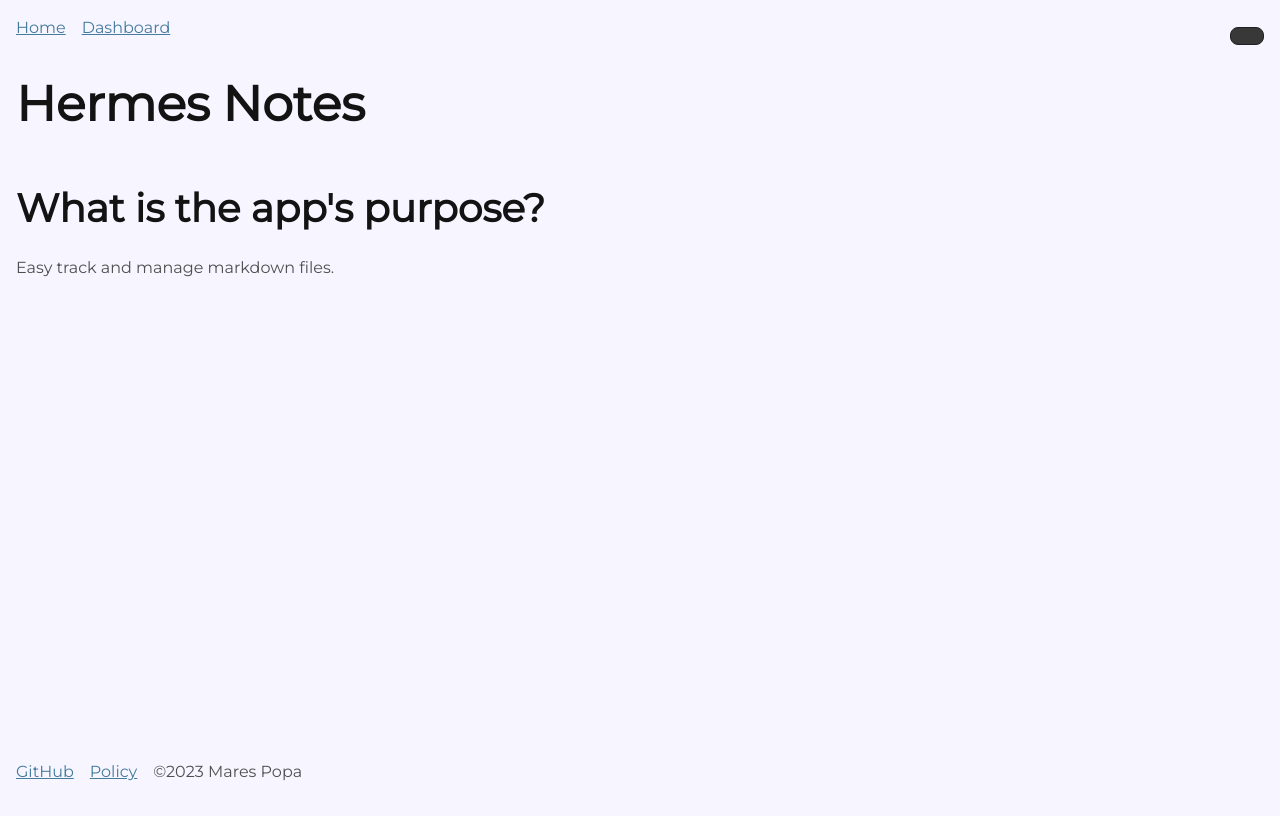
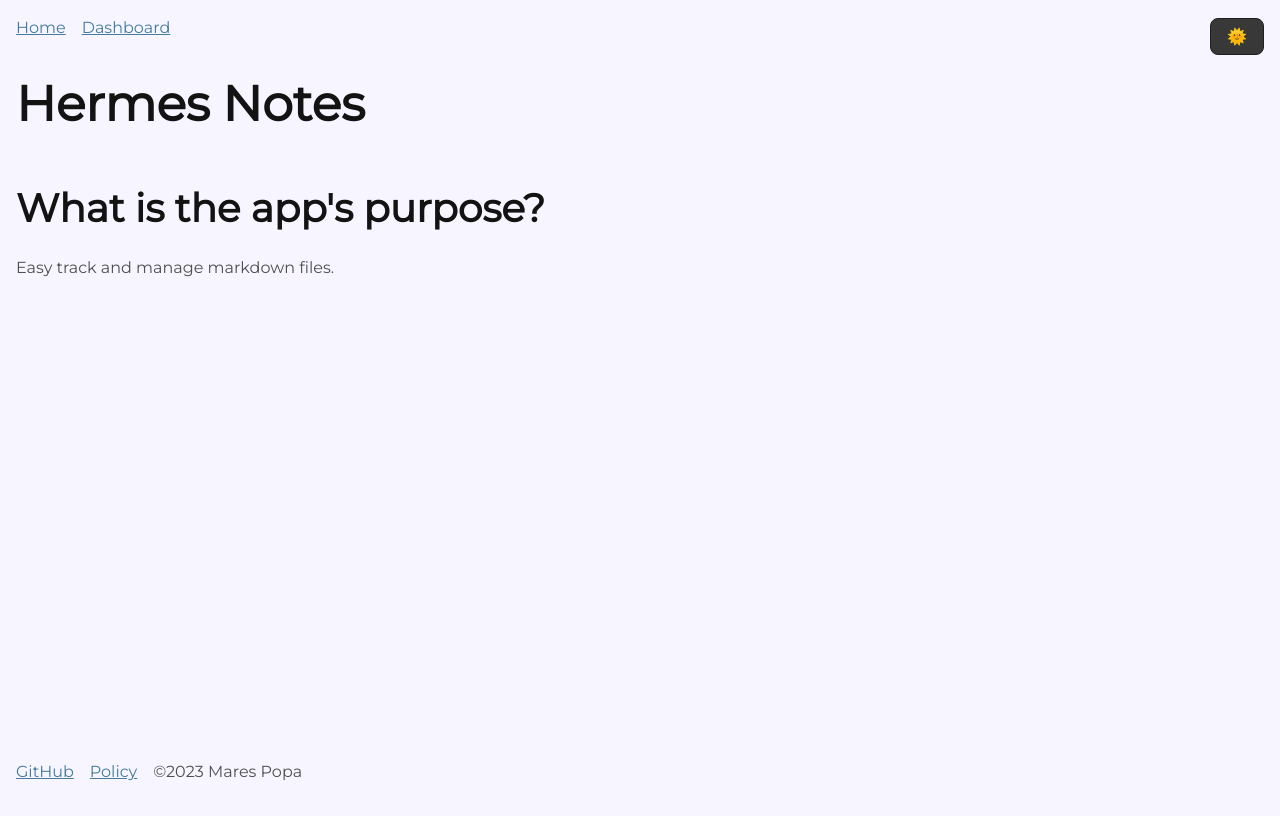
Before and after one commit to marespopa/hermesnote, a Next.js app in the folder client/: page / in a window 1280 px wide. Built offline with nearby package versions, Linux system fonts and the light colour scheme.

Commit message:
fix: show system theme

```diff
--- a/client/components/ThemeSwitch/ThemeSwitch.tsx
+++ b/client/components/ThemeSwitch/ThemeSwitch.tsx
@@ -3,7 +3,7 @@ import { useTheme } from "next-themes";
 
 const ThemeSwitch = () => {
   const [mounted, setMounted] = useState(false);
-  const { theme, setTheme } = useTheme();
+  const { resolvedTheme, setTheme } = useTheme();
   const elementName = "themeToggle";
 
   // useEffect only runs on the client, so now we can safely show the UI
@@ -21,11 +21,11 @@ const ThemeSwitch = () => {
         type="checkbox"
         className="toggle-switch__input"
         id={elementName}
-        checked={theme === "dark"}
-        onChange={() => setTheme(theme === "dark" ? "light" : "dark")}
+        checked={resolvedTheme === "dark"}
+        onChange={() => setTheme(resolvedTheme === "dark" ? "light" : "dark")}
       />
-      {theme === "light" && <span>🌞</span>}
-      {theme === "dark" && <span>🌙</span>}
+      {resolvedTheme === "light" && <span>🌞</span>}
+      {resolvedTheme === "dark" && <span>🌙</span>}
     </label>
   );
 };
```
